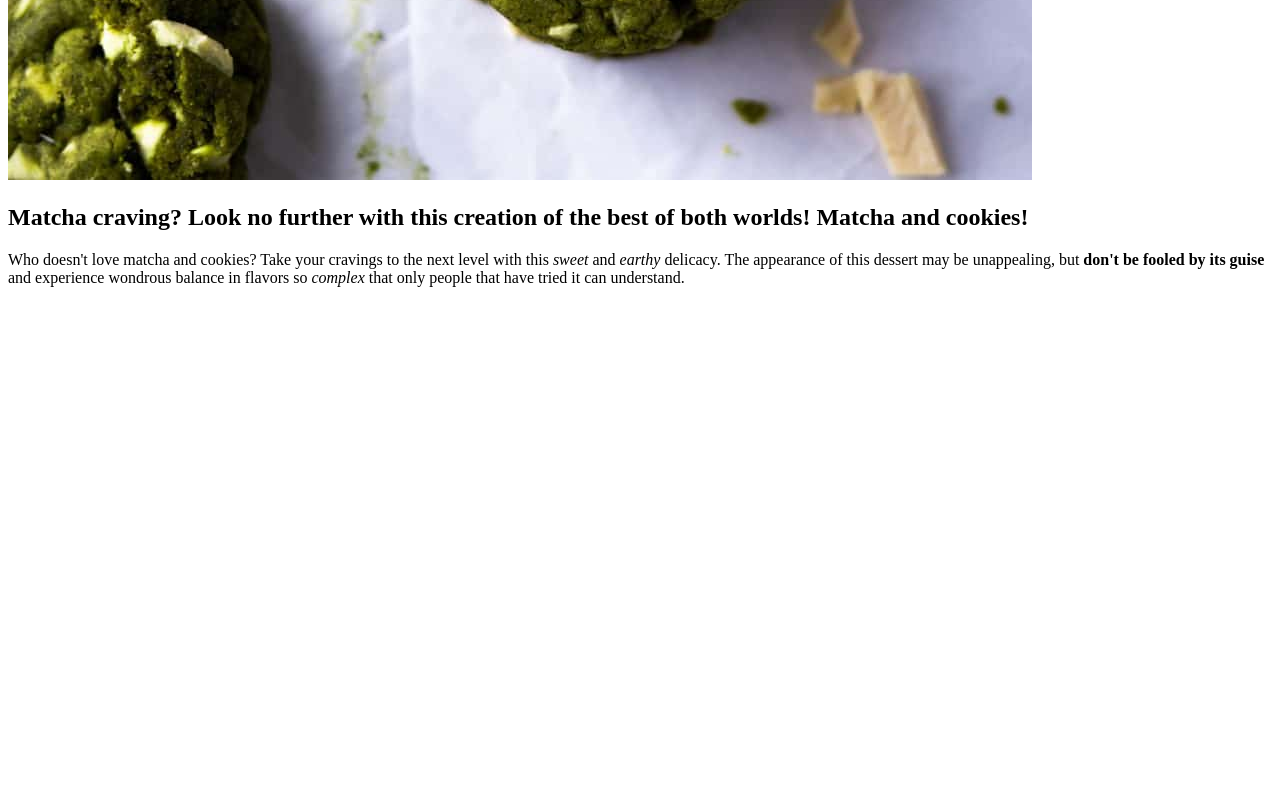
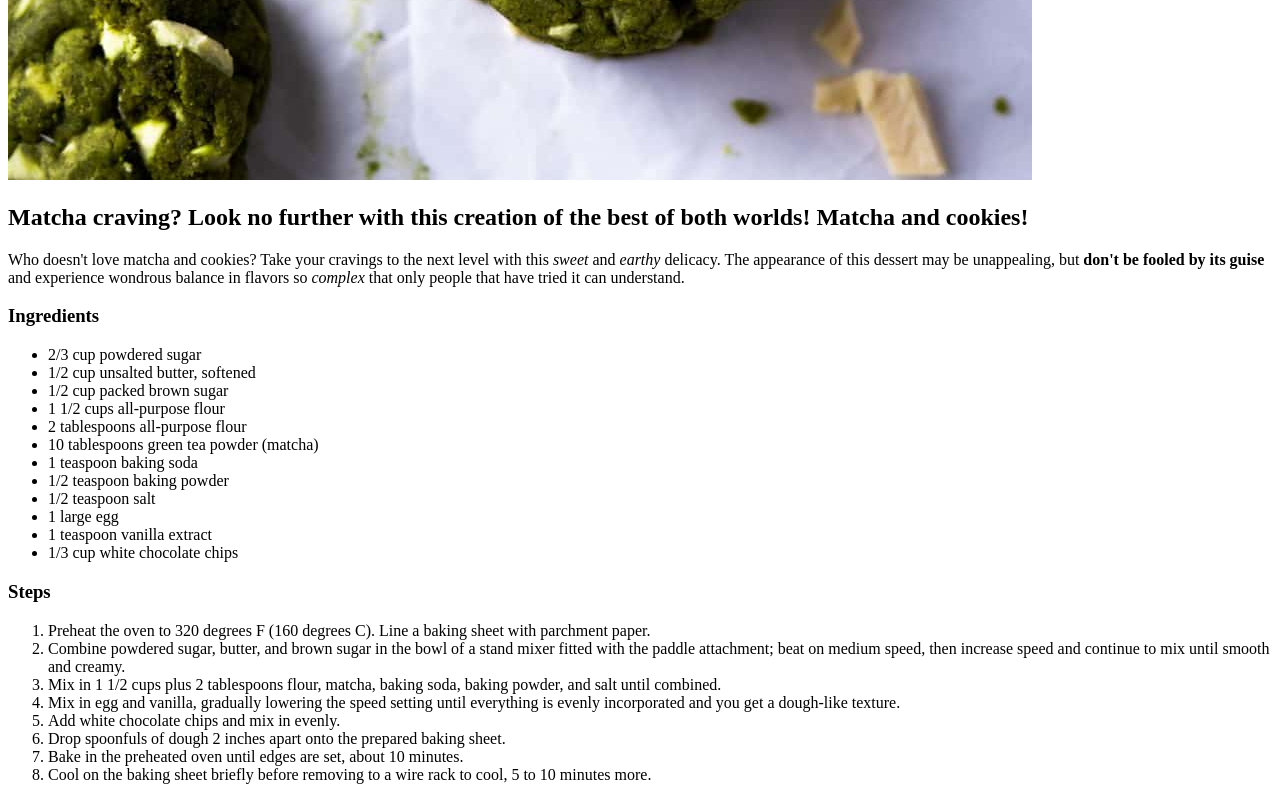
Before and after one commit to aaron-su98/odin-recipes, a plain HTML site: page recipes/matcha-cookies.html in a window 1280 px wide. Shown: the part 583-1383 px from the top of the page. Before the commit the page ends 886 px from the top, so only its background shows below. Drawn offline with Linux system fonts and the light colour scheme.

Commit message:
Add ingredients and steps to matcha-cookies.html

```diff
--- a/recipes/matcha-cookies.html
+++ b/recipes/matcha-cookies.html
@@ -22,5 +22,43 @@
            that only people that have tried it can understand.
         </p>
 
+
+    <h3>Ingredients</h3>
+
+    <ul>
+        <li>2/3 cup powdered sugar</li>
+        <li>1/2 cup unsalted butter, softened</li>
+        <li>1/2 cup packed brown sugar</li>
+        <li>1 1/2 cups all-purpose flour</li>
+        <li>2 tablespoons all-purpose flour</li>
+        <li>10 tablespoons green tea powder (matcha)</li>
+        <li>1 teaspoon baking soda</li>
+        <li>1/2 teaspoon baking powder</li>
+        <li>1/2 teaspoon salt</li>
+        <li>1 large egg</li>
+        <li>1 teaspoon vanilla extract</li>
+        <li>1/3 cup white chocolate chips</li>
+    </ul>
+
+
+    <h3>Steps</h3>
+
+    <ol>
+        <li>Preheat the oven to 320 degrees F (160 degrees C). Line a baking
+            sheet with parchment paper.</li>
+        <li>Combine powdered sugar, butter, and brown sugar in the bowl of a
+            stand mixer fitted with the paddle attachment; beat on medium speed,
+            then increase speed and continue to mix until smooth and creamy.</li>
+        <li>Mix in 1 1/2 cups plus 2 tablespoons flour, matcha, baking soda,
+            baking powder, and salt until combined.</li>
+        <li>Mix in egg and vanilla, gradually lowering the speed setting until
+            everything is evenly incorporated and you get a dough-like texture.</li>
+        <li>Add white chocolate chips and mix in evenly.</li>
+        <li>Drop spoonfuls of dough 2 inches apart onto the prepared baking sheet.</li>
+        <li>Bake in the preheated oven until edges are set, about 10 minutes.</li>
+        <li>Cool on the baking sheet briefly before removing to a wire rack to cool,
+            5 to 10 minutes more.</li>
+    </ol>
+
 </body>
 </html>
```
